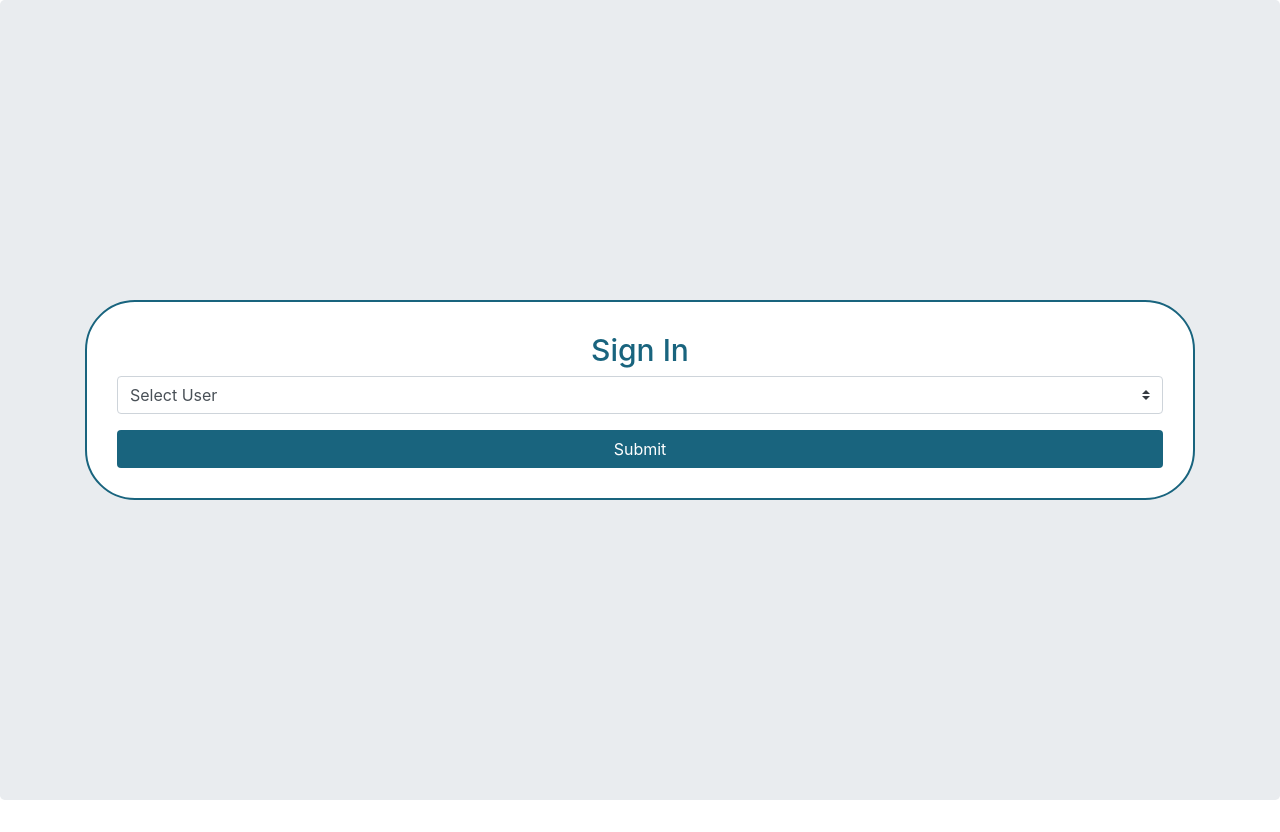
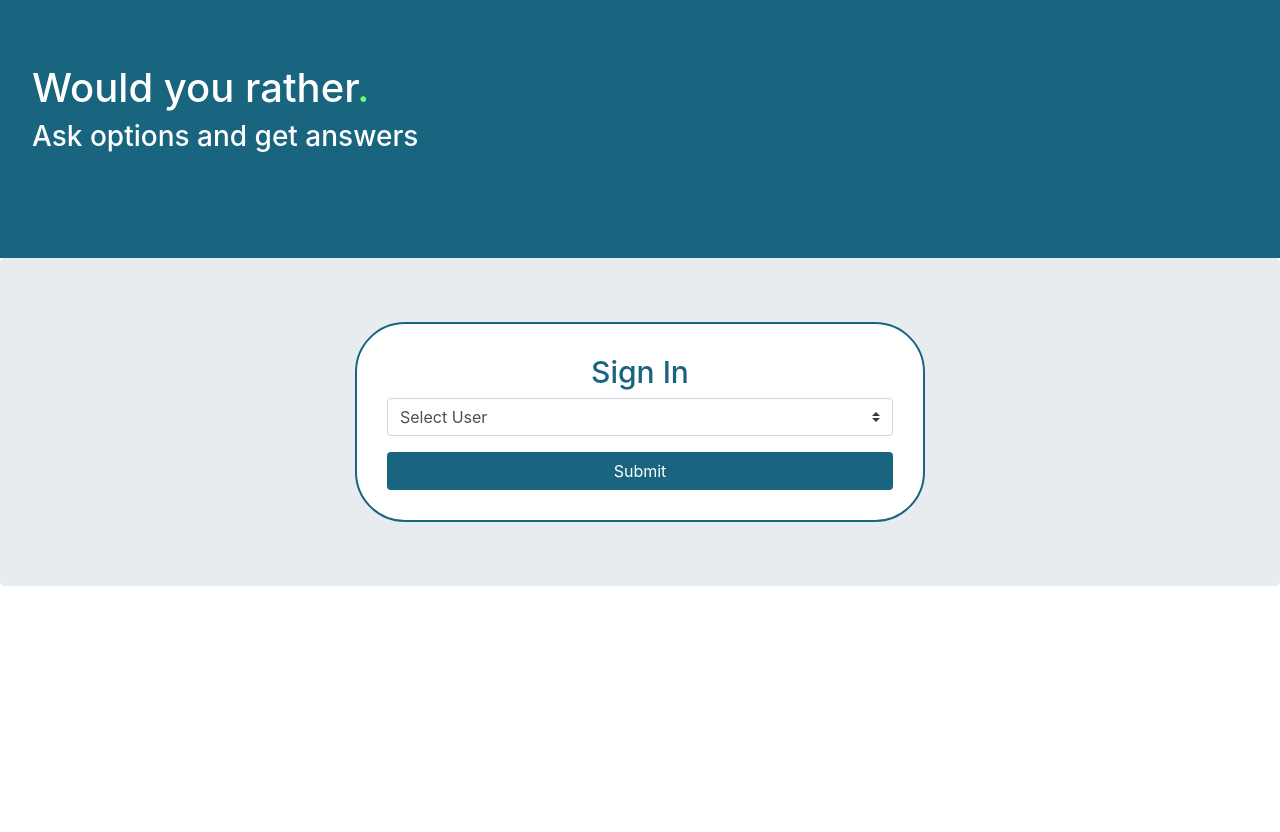
Before and after one commit to gwillig/-would-you-rather, a React (Create React App) app: page / in a window 1280 px wide. After the commit the page ends 800 px from the top, so only its background shows below. Built offline with nearby package versions, Linux system fonts and the light colour scheme.

Commit message:
MOD| index.css, Login.js | Improve stlye

```diff
--- a/src/App.css
+++ b/src/App.css
@@ -28,6 +28,7 @@
   color: #61dafb;
 }
 /*Customize =========================*/
+
 .nav-tabs .nav-item.nav-link{
   color:white;
   margin-left: 10px;
--- a/src/App.js
+++ b/src/App.js
@@ -20,18 +20,19 @@ class App extends React.Component {
     }
     render(){
     return (
-        <BrowserRouter>
+        <BrowserRouter >
+            <Row style={this.app_style}>
+                <Col>
+                    <Header></Header>
+                </Col>
+            </Row>
             <Route  exact path="/" render={props => (
 
                 <Login></Login>
             )}/>
             <Route  path="/home" render={props => (
                 <div>
-                    <Row style={this.app_style}>
-                        <Col>
-                            <Header></Header>
-                        </Col>
-                    </Row>
+
                     <Row style={this.app_style}>
                         <Col style={{paddingRight: " 0px"}}>
                             <Tabs defaultActiveKey={"Home"} id="uncontrolled-tab-example">
--- a/src/components/Login/Login.js
+++ b/src/components/Login/Login.js
@@ -12,7 +12,8 @@ class Login extends React.Component {
         backgroundClip: "border-box",
         border:" 2px solid #19647e",
         borderRadius: "50px",
-        padding: "30px"
+        padding: "30px",
+
     }
     submitBtn_style={
         backgroundColor: "#19647e",
@@ -25,8 +26,8 @@ class Login extends React.Component {
 
     render() {
         return (
-            <Jumbotron className="d-flex align-items-center min-vh-100">
-             <Container className="text-center  max-w-1">
+            <Jumbotron className="d-flex align-items-center min-vh-50">
+             <Container style={{maxWidth:"600px"}} className="text-center  max-w-1">
                  <Form onSubmit={this.submitForm.bind(this)} style={this.form_style}>
                      <h3 style={this.title_style}>Sign In</h3>
                      <Form.Group controlId="exampleForm.SelectCustom">
--- a/src/index.css
+++ b/src/index.css
@@ -11,3 +11,9 @@ code {
   font-family: source-code-pro, Menlo, Monaco, Consolas, 'Courier New',
     monospace;
 }
+
+/*Customize =========================*/
+
+body{
+  background-color: #e9ecef
+}
```
